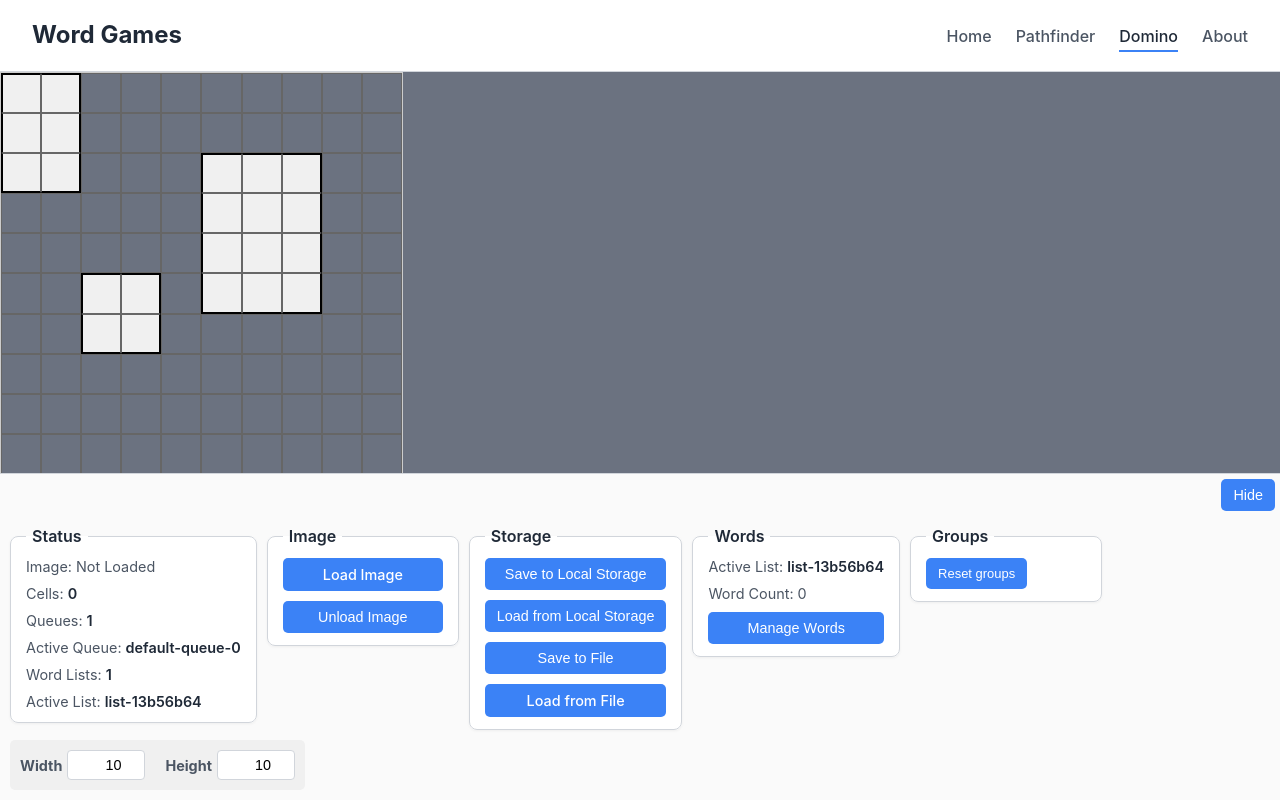
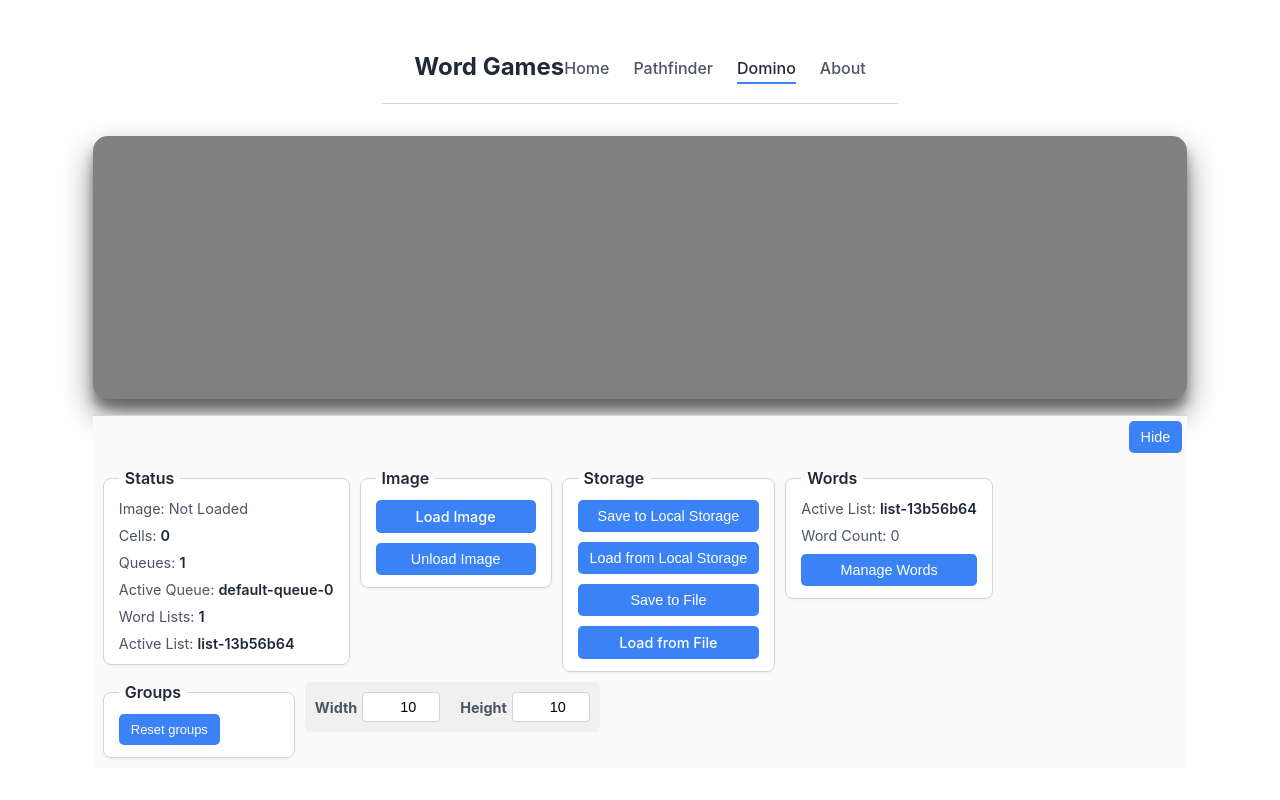
Before and after one commit to alcobased/puzzle-collection, a React (Vite) app: page /domino in a window 1280 px wide. Built offline with nearby package versions, Linux system fonts and the light colour scheme.

Commit message:
puzzle board refactor, unfinished

```diff
--- a/src/App.css
+++ b/src/App.css
@@ -1,4 +1,3 @@
-
 :root {
   --primary-color: #3b82f6;
   --primary-color-transparent: rgba(59, 130, 246, 0.5);
@@ -18,7 +17,8 @@
   --cell-background-active-queue: rgb(255, 255, 255);
 
   --modal-overlay-background: rgba(17, 24, 39, 0.6);
-  --modal-shadow: 0 10px 15px -3px rgba(0, 0, 0, 0.1), 0 4px 6px -2px rgba(0, 0, 0, 0.05);
+  --modal-shadow: 0 10px 15px -3px rgba(0, 0, 0, 0.1),
+    0 4px 6px -2px rgba(0, 0, 0, 0.05);
 
   --notification-success-background: #4caf50;
   --notification-shadow: 0 2px 5px rgba(0, 0, 0, 0.2);
@@ -26,10 +26,13 @@
   --danger-color: #ef4444;
   --danger-color-hover: #dc2626;
 
-  --font-family-sans: -apple-system, BlinkMacSystemFont, 'Segoe UI', Roboto, 'Helvetica Neue', Arial, sans-serif;
+  --font-family-sans: -apple-system, BlinkMacSystemFont, "Segoe UI", Roboto,
+    "Helvetica Neue", Arial, sans-serif;
 }
 
-html, body, #root {
+html,
+body,
+#root {
   margin: 0;
   padding: 0;
   height: 100%;
@@ -37,14 +40,39 @@ html, body, #root {
 }
 
 #root {
+  height: 100vh; /* Full viewport height */
   display: flex;
   flex-direction: column;
+  align-items: center;
+  justify-content: center;
+  gap: 2rem;
+  padding: 2rem;
+  box-sizing: border-box; /* Include padding in height calculation */
 }
 
 .main-content {
   display: flex;
   flex-direction: column;
-    height: 100%;
+  gap: 1rem;
+  width: 90%;
+  flex-grow: 1;
+  min-height: 0; /* Important for flex-grow in a column */
+}
+
+#board {
+  border: 2px green;
+  padding: 10px;
+  width: 100%;
+  flex-grow: 1;
+  min-height: 0;
+  display: flex;
+  justify-content: center;
+  align-items: center;
+  border-radius: 15px;
+  box-shadow: 0 15px 30px rgba(0, 0, 0, 0.5), 0 10px 10px rgba(0, 0, 0, 0.3);
+  background-color: grey;
+  position: relative;
+  box-sizing: border-box;
 }
 
 .puzzle-container {
@@ -71,3 +99,16 @@ html, body, #root {
   font-size: 1.2rem;
   box-shadow: var(--notification-shadow);
 }
+
+#image {
+  max-width: 100%;
+  max-height: 100%;
+  object-fit: contain;
+  border-radius: 5px;
+}
+
+#board-workspace {
+  position: absolute;
+  border-radius: 5px;
+  cursor: crosshair;
+}
--- a/src/components/common/Controls/Controls.jsx
+++ b/src/components/common/Controls/Controls.jsx
@@ -1,12 +1,11 @@
 import { useState } from 'react';
 import './Controls.css';
-import PathfinderControls from '../../puzzles/pathfinder/ControlsPathfinder';
 
-const ControlPanel = (props) => {
+const Controls = (props) => {
   const [isVisible, setIsVisible] = useState(true);
 
   return (
-    <div id="controlPanel" className={!isVisible ? 'collapsed' : ''}>
+    <div id="controlPanel" className={`controls-container ${!isVisible ? 'collapsed' : ''}`}>
       <button
         className="toggle-visibility-btn"
         onClick={() => setIsVisible(!isVisible)}
@@ -18,4 +17,4 @@ const ControlPanel = (props) => {
   );
 };
 
-export default ControlPanel;
+export default Controls;
--- a/src/components/common/PuzzleBoard/PuzzleBoard.jsx
+++ b/src/components/common/PuzzleBoard/PuzzleBoard.jsx
@@ -1,27 +1,9 @@
 import React from "react";
-import { useSelector } from "react-redux";
 
 const PuzzleBoard = ({ children }) => {
-  const rendered = useSelector((state) => state.image.rendered);
-  const { width, height, top, left } = rendered;
-
   return (
-    <div
-      id="board"
-      style={{
-        position: "absolute",
-        width: `${width}px`,
-        height: `${height}px`,
-        top: `${top}px`,
-        left: `${left}px`,
-      }}
-    >
-      {React.Children.map(children, (child) => {
-        if (React.isValidElement(child)) {
-          return React.cloneElement(child, { rendered });
-        }
-        return child;
-      })}
+    <div id="board">
+      {children}
     </div>
   );
 };
--- a/src/components/common/PuzzleImage.jsx
+++ b/src/components/common/PuzzleImage.jsx
@@ -1,13 +1,32 @@
-import { useSelector } from "react-redux";
+import { useRef, useCallback } from "react";
+import { useSelector, useDispatch } from "react-redux";
+import { setRendered } from "../../features/image/imageSlice";
 
 const PuzzleImage = () => {
   const src = useSelector((state) => state.image.src);
+  const imgRef = useRef(null);
+  const dispatch = useDispatch();
 
-  if (!src) {
-    return null;
-  }
+  const handleImageLoad = useCallback((e) => {
+    console.log("Image loaded");
+    if (imgRef.current) {
+      const { offsetWidth, offsetHeight, offsetTop, offsetLeft } =
+        imgRef.current;
+      dispatch(
+        setRendered({ offsetWidth, offsetHeight, offsetTop, offsetLeft })
+      );
+    }
+  }, []);
 
-  return <img id="image" src={src} alt="puzzle background" />;
+  return (
+    <img
+      id="image"
+      src={src}
+      alt="puzzle background"
+      ref={imgRef}
+      onLoad={handleImageLoad}
+    />
+  );
 };
 
 export default PuzzleImage;
--- a/src/components/common/PuzzleViewport/PuzzleViewport.css
+++ /dev/null
@@ -1,60 +0,0 @@
-#viewport {
-    flex: 1;
-    display: flex;
-    flex-direction: column;
-    align-items: center;
-    justify-content: center;
-    overflow: hidden;
-    position: relative;
-    background-color: var(--background-main);
-}
-
-#viewport img {
-    width: 100%;
-    height: 100%;
-    display: block;
-    object-fit: contain;
-}
-
-#viewport #board {
-    position: absolute;
-    top: 0;
-    left: 0;
-    z-index: 10; /* Ensure cells are on top of lines */
-    /* background-color: rgba(0, 0, 0, 0.5); */
-}
-
-.lines {
-    position: absolute;
-    top: var(--rendered-top, 0);
-    left: var(--rendered-left, 0);
-    width: var(--rendered-width, 100%);
-    height: var(--rendered-height, 100%);
-    pointer-events: none;
-    z-index: 5; /* Should be behind cells (z-index 10) */
-    overflow: visible;
-}
-
-.cell {
-    display: flex;
-    align-items: center;
-    justify-content: center;
-    color: var(--text-color-primary);
-    font-weight: bold;
-    /* text-shadow: 1px 1px 2px black; */
-    cursor: pointer;
-    box-sizing: border-box; /* Ensures padding/border are included in width/height */
-
-    /* Static styles moved from Redux state */
-    border: 1px solid var(--text-color-primary);
-    background-color: var(--cell-background); /* Semi-transparent white */
-    transition: background-color 0.2s, border-color 0.2s;
-}
-
-.cell.active {
-    box-shadow: 0 0 5px 2px var(--primary-color-transparent);
-}
-
-.cell.in-active-queue {
-    background-color: var(--cell-background-active-queue);
-}
--- a/src/components/common/PuzzleViewport/PuzzleViewport.jsx
+++ /dev/null
@@ -1,102 +0,0 @@
-import { useEffect, useRef, useCallback } from "react";
-import { useDispatch, useSelector } from "react-redux";
-import { setRendered } from "../../../features/image/imageSlice.js";
-import PuzzleImage from "../../common/PuzzleImage.jsx";
-import './PuzzleViewport.css';
-
-const PuzzleViewport = (props) => {
-  const viewportRef = useRef(null);
-  const dispatch = useDispatch();
-  const { src, naturalDimensions, rendered } = useSelector((state) => state.image);
-
-  const measureAndDispatch = useCallback(() => {
-    const viewportElement = viewportRef.current;
-    if (!viewportElement) return;
-
-    if (src && naturalDimensions.width > 0) {
-      const containerWidth = viewportElement.offsetWidth;
-      const containerHeight = viewportElement.offsetHeight;
-      const { width: naturalWidth, height: naturalHeight } = naturalDimensions;
-
-      const containerRatio = containerWidth / containerHeight;
-      const imageRatio = naturalWidth / naturalHeight;
-
-      let renderedWidth, renderedHeight, renderedTop, renderedLeft;
-
-      if (imageRatio > containerRatio) {
-        renderedWidth = containerWidth;
-        renderedHeight = renderedWidth / imageRatio;
-        renderedTop = (containerHeight - renderedHeight) / 2;
-        renderedLeft = 0;
-      } else {
-        renderedHeight = containerHeight;
-        renderedWidth = renderedHeight * imageRatio;
-        renderedLeft = (containerWidth - renderedWidth) / 2;
-        renderedTop = 0;
-      }
-
-      dispatch(
-        setRendered({
-          width: renderedWidth,
-          height: renderedHeight,
-          top: renderedTop,
-          left: renderedLeft,
-        })
-      );
-    } else if (!src) {
-      dispatch(
-        setRendered({
-          width: viewportElement.offsetWidth,
-          height: viewportElement.offsetHeight,
-          top: 0,
-          left: 0,
-        })
-      );
-    }
-  }, [src, naturalDimensions, dispatch]);
-
-  useEffect(() => {
-    const viewportElement = viewportRef.current;
-    if (!viewportElement) return;
-
-    const observer = new ResizeObserver(measureAndDispatch);
-    observer.observe(viewportElement);
-
-    measureAndDispatch();
-
-    return () => {
-      observer.unobserve(viewportElement);
-    };
-  }, [measureAndDispatch]);
-
-  useEffect(() => {
-    const imgElement = document.getElementById("image");
-    if (!imgElement) return;
-
-    if (imgElement.complete) {
-      measureAndDispatch();
-    } else {
-      imgElement.addEventListener("load", measureAndDispatch);
-    }
-
-    return () => {
-      imgElement.removeEventListener("load", measureAndDispatch);
-    };
-  }, [src, measureAndDispatch]);
-
-  const viewportStyle = {
-    "--rendered-width": `${rendered.width}px`,
-    "--rendered-height": `${rendered.height}px`,
-    "--rendered-top": `${rendered.top}px`,
-    "--rendered-left": `${rendered.left}px`,
-  };
-
-  return (
-    <div id="viewport" ref={viewportRef} style={viewportStyle}>
-      {props.children}
-      <PuzzleImage />
-    </div>
-  );
-};
-
-export default PuzzleViewport;
--- a/src/components/puzzles/domino/DominoPage.jsx
+++ b/src/components/puzzles/domino/DominoPage.jsx
@@ -1,4 +1,3 @@
-import PuzzleViewport from "../../common/PuzzleViewport/PuzzleViewport";
 import Controls from "../../common/Controls/Controls";
 import DominoControls from "./DominoControls";
 import DominoBoard from "./DominoBoard";
@@ -7,18 +6,12 @@ import PuzzleBoard from "../../common/PuzzleBoard/PuzzleBoard";
 const DominoPage = () => {
   return (
     <>
-      <div className="puzzle-container">
-        <PuzzleViewport>
       <PuzzleBoard>
         <DominoBoard />
       </PuzzleBoard>
-        </PuzzleViewport>
-      </div>
-      <div className="controls-container">
       <Controls>
         <DominoControls />
       </Controls>
-      </div>
     </>
   );
 };
--- a/src/components/puzzles/pathfinder/PathfinderBoard.jsx
+++ b/src/components/puzzles/pathfinder/PathfinderCells.jsx
@@ -1,18 +1,13 @@
 import { useSelector, useDispatch } from "react-redux";
 import { v4 as uuidv4 } from "uuid";
-import Cell from "./Cell";
+import Cell from "./Cell.jsx";
 import { addCell, enqueue } from "../../../features/pathfinder/pathfinderSlice.js";
 
-const PathfinderBoard = ({ rendered }) => {
+const PathfinderCells = () => {
   const { cellSet, cellStyle, activeCell, queueSet, activeQueue } = useSelector(
     (state) => state.puzzles.pathfinder.cells
   );
   const dispatch = useDispatch();
-
-  if (!rendered) {
-    return null;
-  }
-  const { width, height } = rendered;
 
   const handleClick = (e) => {
     // Only add a cell if the click is on the container itself, not on a child cell.
@@ -39,7 +34,7 @@ const PathfinderBoard = ({ rendered }) => {
   return (
     <div
       onClick={handleClick}
-      style={{ position: "absolute", width: "100%", height: "100%" }}
+      id="board-workspace"
     >
       {Object.values(cellSet).map((cell) => {
         const individualCellStyle = {
@@ -72,4 +67,4 @@ const PathfinderBoard = ({ rendered }) => {
   );
 };
 
-export default PathfinderBoard;
+export default PathfinderCells;
--- a/src/features/image/imageSlice.js
+++ b/src/features/image/imageSlice.js
@@ -2,12 +2,11 @@ import { createSlice } from "@reduxjs/toolkit";
 
 const initialState = {
   src: null,
-  naturalDimensions: { width: 0, height: 0 },
   rendered: {
-    width: 0,
-    height: 0,
-    top: 0,
-    left: 0,
+    offsetWidth: 0,
+    offsetHeight: 0,
+    offsetTop: 0,
+    offsetLeft: 0
   },
 };
 
@@ -16,10 +15,7 @@ const imageSlice = createSlice({
   initialState,
   reducers: {
     setSrc(state, action) {
-      state.src = action.payload.src;
-      state.naturalDimensions = action.payload.dimensions;
-      // Reset rendered geometry when a new image is set
-      state.rendered = initialState.rendered;
+      state.src = action.payload;
     },
     setRendered(state, action) {
       state.rendered = action.payload;
```
Also changed, not shown: src/components/common/Controls/ControlsImage.jsx (+7 -13 lines), src/components/common/PuzzleBoard/PuzzleBoardWorkspace.jsx (added, +9 -0 lines), src/components/puzzles/pathfinder/PathfinderPage.jsx (+12 -16 lines). Lines whose indentation alone changed are shown as unchanged.
